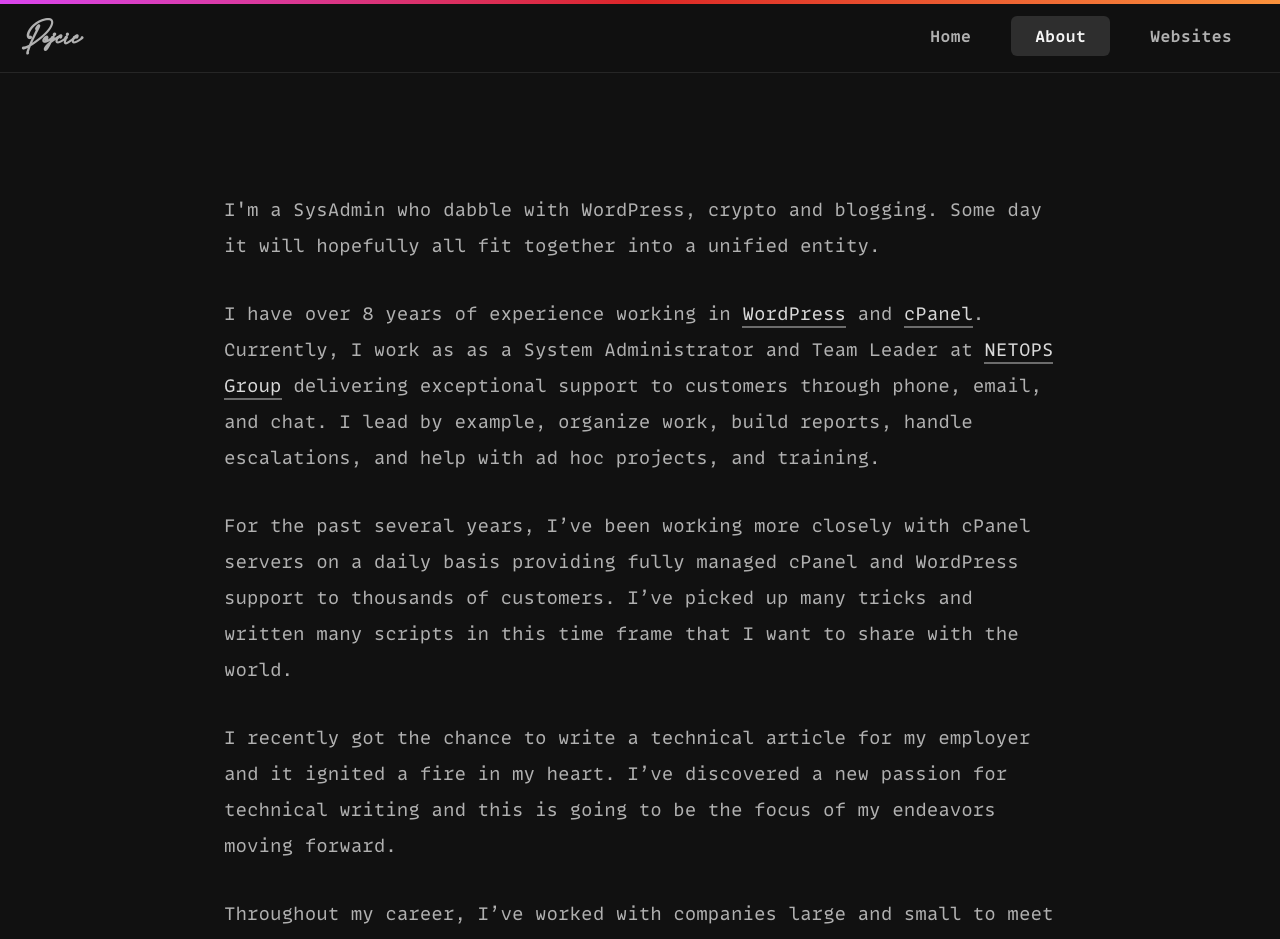
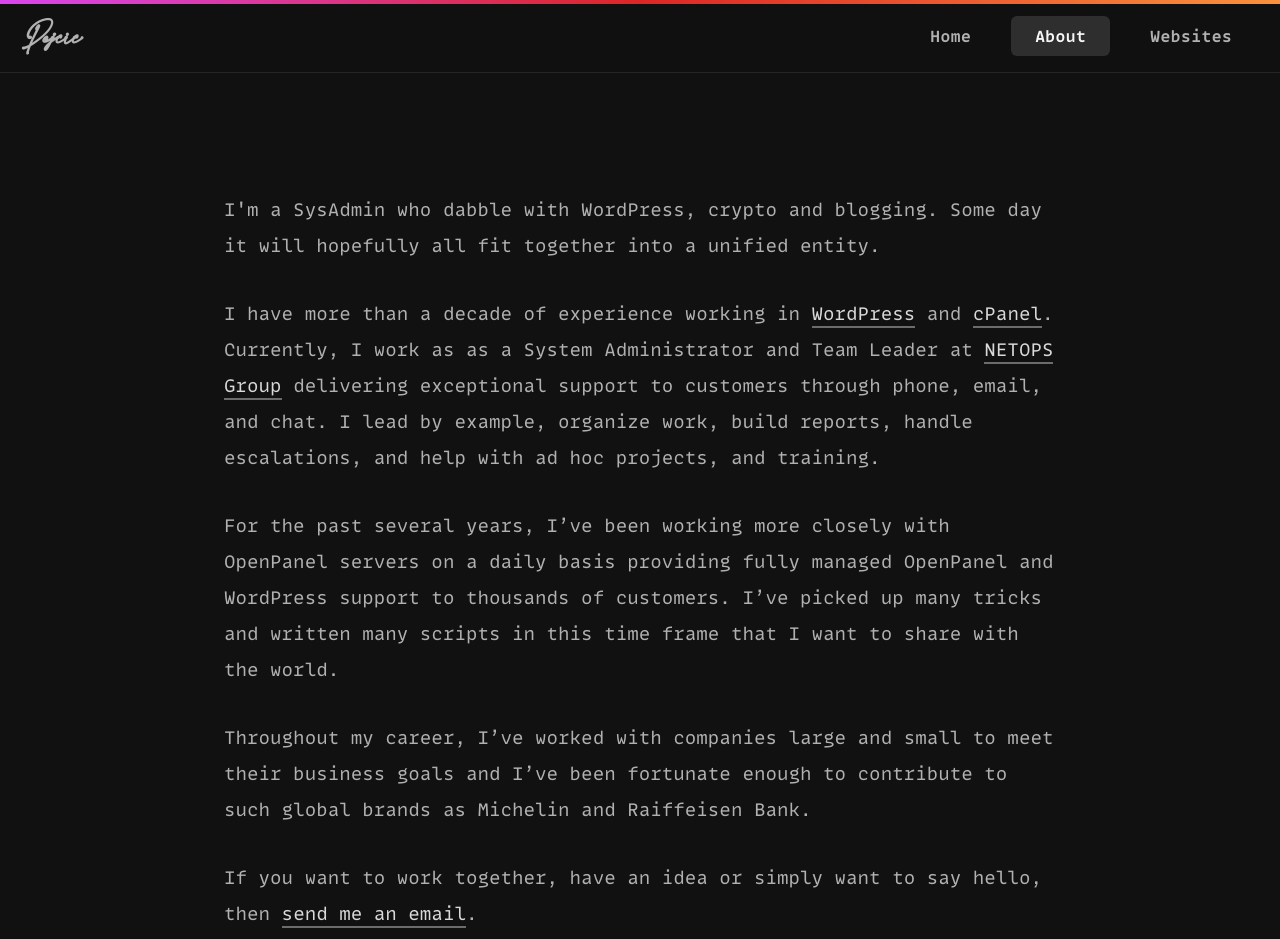
Before and after one commit to stefanpejcic/pejcic.rs, a Vue app: page /about in a window 1280 px wide. Shown: the top 939 px of the page. Built offline with nearby package versions, Linux system fonts and the light colour scheme.

Commit message:
Update TheAbout.vue

```diff
--- a/src/views/TheAbout.vue
+++ b/src/views/TheAbout.vue
@@ -9,19 +9,14 @@
     <p
       class="text-sm md:text-base leading-relaxed slg:text-lg lg:leading-loose"
     >
-      I have over 8 years of experience working in <LinkBtn link="https://profiles.wordpress.org/stefanpejcic/#content-plugins" target="_blank">WordPress</LinkBtn> and <LinkBtn link="https://forums.cpanel.net/members/stefanpejcic.1058429/" target="_blank">cPanel</LinkBtn>.
+      I have more than a decade of experience working in <LinkBtn link="https://profiles.wordpress.org/stefanpejcic/#content-plugins" target="_blank">WordPress</LinkBtn> and <LinkBtn link="https://openpanel.com/?utm_source=pejcic.rs" target="_blank">cPanel</LinkBtn>.
 	  Currently, I work as as a System Administrator and Team Leader at <LinkBtn link="https://netops.com" target="_blank">NETOPS Group</LinkBtn> delivering exceptional support to customers through phone, email, and chat. I lead by example, organize work, build reports, handle escalations, and help with ad hoc projects, and training.
     </p>
 
 	<p
       class="text-sm md:text-base leading-relaxed slg:text-lg lg:leading-loose"
     >
-    For the past several years, I’ve been working more closely with cPanel servers on a daily basis providing fully managed cPanel and WordPress support to thousands of customers. I’ve picked up many tricks and written many scripts in this time frame that I want to share with the world.
-    </p>
-	<p
-      class="text-sm md:text-base leading-relaxed slg:text-lg lg:leading-loose"
-    >
-    I recently got the chance to write a technical article for my employer and it ignited a fire in my heart. I’ve discovered a new passion for technical writing and this is going to be the focus of my endeavors moving forward.
+    For the past several years, I’ve been working more closely with OpenPanel servers on a daily basis providing fully managed OpenPanel and WordPress support to thousands of customers. I’ve picked up many tricks and written many scripts in this time frame that I want to share with the world.
     </p>
 	<p
       class="text-sm md:text-base leading-relaxed slg:text-lg lg:leading-loose"
```
